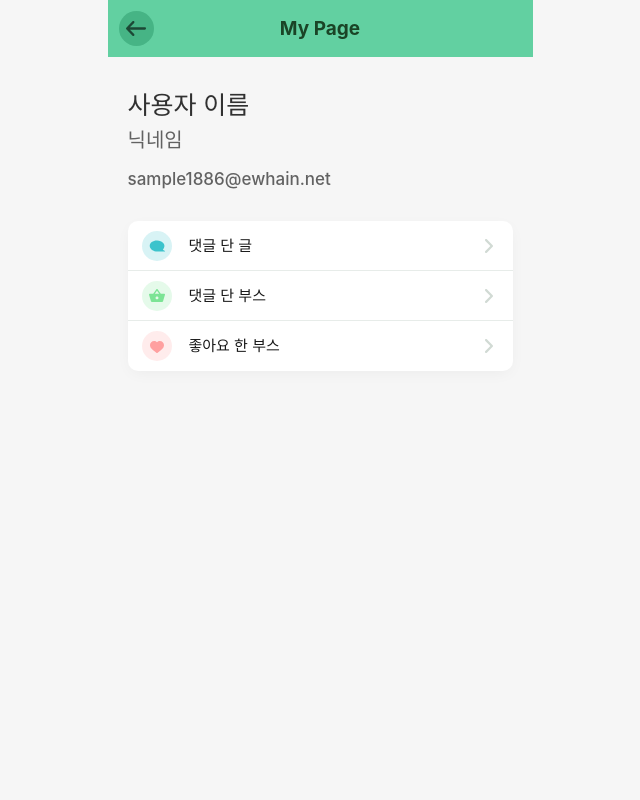
After one commit to EWHA-LIKELION/9th-Ewha-festival-project, a Django app: template templates/auths/myPage.html in a window 1280 px wide. The commit adds this page. Shown: the whole page, without its empty margins (320-960 px from the left). Run offline with Django 3.2, Linux system fonts and the light colour scheme; the template is opened without the code that fills it, so the values that code supplies are empty; some web fonts are replaced.

Commit message:
[refactor

```diff
--- /dev/null
+++ b/static/css/auths/myPage.css
@@ -0,0 +1,55 @@
+.main-container {
+  display: flex;
+  flex-direction: column;
+  padding: 30px 20px;
+}
+.user-name {
+  font-weight: 500;
+  font-size: 25px;
+  line-height: 36px;
+  color: rgba(0, 0, 0, 0.8);
+  margin-bottom: 3px;
+}
+.user-nickname {
+  font-weight: 500;
+  font-size: 20px;
+  line-height: 29px;
+  color: rgba(0, 0, 0, 0.6);
+  margin-bottom: 13px;
+}
+.user-email {
+  font-weight: 500;
+  font-size: 17px;
+  line-height: 23px;
+  color: rgba(0, 0, 0, 0.6);
+  margin-bottom: 30px;
+}
+.user-list-wrapper {
+  width: 100%;
+  background: #ffffff;
+  box-shadow: 0px 4px 16px -3px rgba(0, 0, 0, 0.05);
+  border-radius: 10px;
+  display: flex;
+  flex-direction: column;
+}
+.user-list-item {
+  display: flex;
+  height: 50px;
+  align-items: center;
+  justify-content: space-between;
+  padding: 0px 20px 0px 14px;
+  border-bottom: 1px solid rgba(26, 68, 38, 0.1);
+}
+.user-list-item:last-child {
+  border-bottom: none;
+}
+.user-list-label {
+  width: 100%;
+  display: flex;
+  justify-content: start;
+  padding-left: 17px;
+  font-weight: normal;
+  font-size: 15px;
+  line-height: 22px;
+  color: rgba(0, 0, 0, 0.9);
+}
--- a/static/css/component.css
+++ b/static/css/component.css
@@ -25,6 +25,9 @@ body {
   .background-image {
     background-size: contain;
   }
+}
+.background-color-white {
+  background: #f6f6f6;
 }
 /* 버튼 컴포넌트  button */
 .button-filled-gray {
@@ -271,7 +274,7 @@ body {
   margin-top: 20px;
   border-radius: 12px;
   left: 53.2%;
-  width: 93%;
+  width: 100%;
   height: 153px;
   max-height: 100%;
   max-width: 100%;
@@ -335,9 +338,14 @@ img.arrow-image {
 }
 .post-comment-number {
   width: 37.2px;
-  height: 19.12px;
   align-self: end;
   justify-self: end;
+  font-weight: 500;
+  font-size: 13px;
+  line-height: 13px;
+  text-align: center;
+  letter-spacing: -0.03em;
+  color: #3cc3cc;
 }
 
 /* 부스 글 리스트 요소 */
--- a/templates/boards/commentedBoothBoards.html
+++ b/templates/auths/commentedBoothBoards.html
@@ -12,7 +12,7 @@
     <link
       rel="stylesheet"
       type="text/css"
-      href="../../static/css/boards/commentedBoothBoards.css"
+      href="../../static/css/auths/commentedBoothBoards.css"
     />
     <title>Document</title>
   </head>
--- a/templates/boards/likedBoothBoards.html
+++ b/templates/auths/likedBoothBoards.html
@@ -12,7 +12,7 @@
     <link
       rel="stylesheet"
       type="text/css"
-      href="../../static/css/boards/likedBoothBoards.css"
+      href="../../static/css/auths/likedBoothBoards.css"
     />
     <title>Document</title>
   </head>
--- /dev/null
+++ b/templates/auths/myPage.html
@@ -0,0 +1,51 @@
+<!DOCTYPE html>
+<html lang="en">
+  <head>
+    <meta charset="UTF-8" />
+    <meta http-equiv="X-UA-Compatible" content="IE=edge" />
+    <meta name="viewport" content="width=device-width, initial-scale=1.0" />
+    <link
+      rel="stylesheet"
+      type="text/css"
+      href="../../static/css/component.css"
+    />
+    <link
+      rel="stylesheet"
+      type="text/css"
+      href="../../static/css/auths/myPage.css"
+    />
+    <title>Document</title>
+  </head>
+  <body class="background-color-white">
+    <div class="header-wrapper">
+      <img
+        src="../../static/icons/common/go_back_icon.svg"
+        class="header-button"
+      />
+      <div class="header-label">My Page</div>
+      <div class="header-button"></div>
+    </div>
+    <div class="main-container">
+      <div class="user-name">사용자 이름</div>
+      <div class="user-nickname">닉네임</div>
+      <div class="user-email">sample1886@ewhain.net</div>
+      <div class="user-list-wrapper">
+        <div class="user-list-item">
+          <img src="../../static/icons/common/commented_post_icon.svg" />
+          <div class="user-list-label">댓글 단 글</div>
+          <img src="../../static/icons/common/right_arrow_icon.svg" />
+        </div>
+        <div class="user-list-item">
+          <img src="../../static/icons/common/commented_booth_icon.svg" />
+          <div class="user-list-label">댓글 단 부스</div>
+          <img src="../../static/icons/common/right_arrow_icon.svg" />
+        </div>
+        <div class="user-list-item">
+          <img src="../../static/icons/common/liked_booth_icon.svg" />
+          <div class="user-list-label">좋아요 한 부스</div>
+          <img src="../../static/icons/common/right_arrow_icon.svg" />
+        </div>
+      </div>
+    </div>
+  </body>
+</html>
```
Also changed, not shown: static/css/auths/commentedPostBoards.css (added, +35 -0 lines), templates/auths/commentedPostBoards.html (added, +65 -0 lines), static/css/auths/commentedBoothBoards.css (renamed from static/css/boards/commentedBoothBoards.css), static/css/auths/likedBoothBoards.css (renamed from static/css/boards/likedBoothBoards.css), static/icons/common/commented_booth_icon.svg (added), static/icons/common/commented_post_icon.svg (added), static/icons/common/liked_booth_icon.svg (added).
